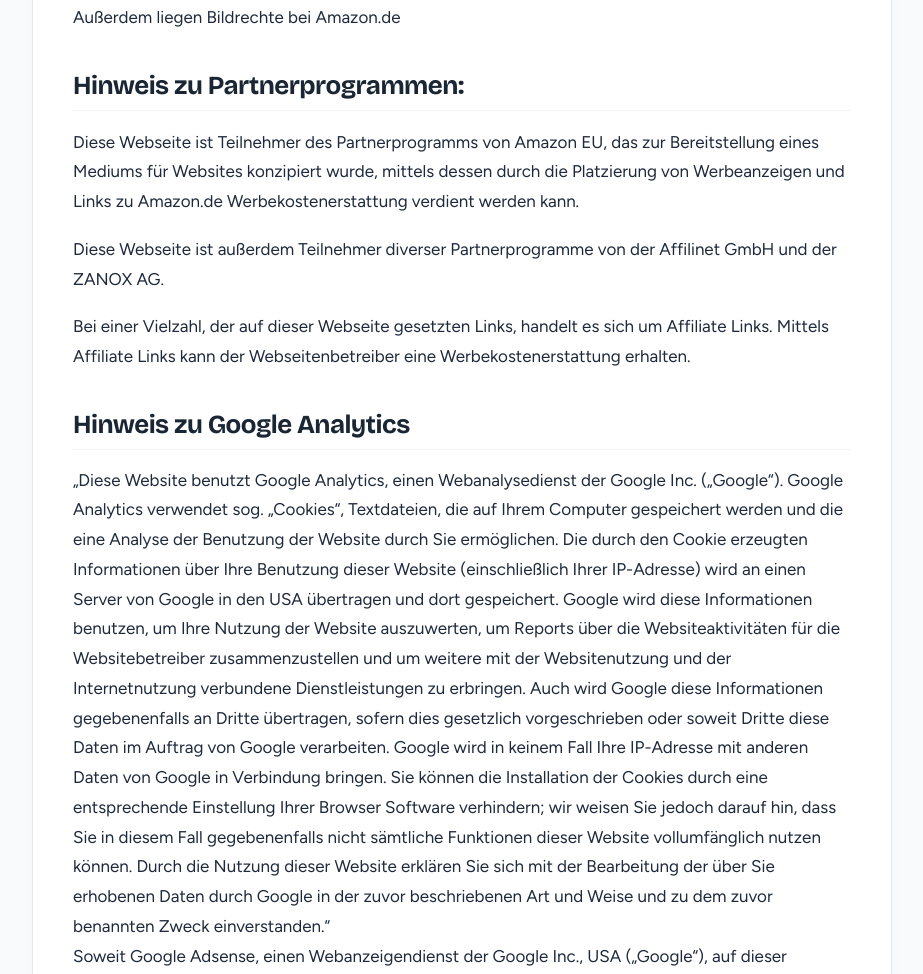
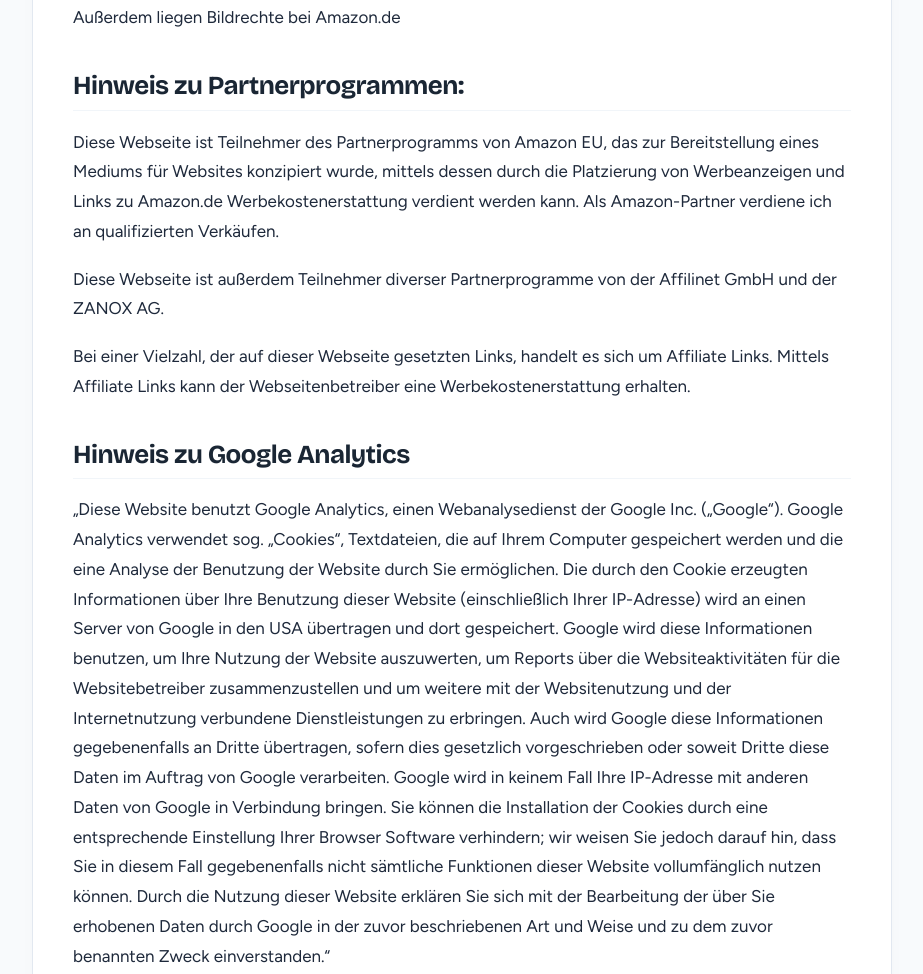
Before and after one commit to MediaSolutionsB/schlaf-experten-com, an Astro site: page /impressum in a window 1280 px wide. Shown: the part 4493-5467 px from the top of the page, without its empty margins (178-1101 px from the left). Built offline with nearby package versions, Linux system fonts and the light colour scheme; Astro itself is replaced by a stand-in of ours.

Commit message:
Update Disclaimer: Vereinheitlichung Partnerprogramm-Hinweis in Footer und Impressum

```diff
--- a/src/layouts/Base.astro
+++ b/src/layouts/Base.astro
@@ -107,6 +107,7 @@ const year = new Date().getFullYear();
           </div>
         </div>
         <div class="se-footer-bottom">
+          <p style="margin-bottom: 8px;">Als Amazon-Partner verdiene ich an qualifizierten Verkäufen. Links zu Händlern sind Partnerlinks. Kaufst du darüber ein, erhalten wir eine kleine Provision. Dein Preis ändert sich dadurch nicht.</p>
           <p>© {year} Schlaf-Experten. Alle Rechte vorbehalten.</p>
         </div>
       </div>
--- a/src/pages/impressum.astro
+++ b/src/pages/impressum.astro
@@ -105,7 +105,7 @@ Email: info[@]schlaf-experten.com</p>
 <p>© Robert Kneschke – fotolia.de –&nbsp;<span class="trunc-string">80013405&nbsp;</span></p>
 <p>Außerdem liegen Bildrechte bei Amazon.de</p>
 <h2>Hinweis zu Partnerprogrammen:</h2>
-<p>Diese Webseite&nbsp;ist Teilnehmer des Partnerprogramms von <span class="il">Amazon</span> EU, das zur Bereitstellung eines Mediums für Websites konzipiert wurde, mittels dessen durch die Platzierung von Werbeanzeigen und Links zu <span class="il">Amazon</span>.de Werbekostenerstattung verdient werden kann.</p>
+<p>Diese Webseite ist Teilnehmer des Partnerprogramms von Amazon EU, das zur Bereitstellung eines Mediums für Websites konzipiert wurde, mittels dessen durch die Platzierung von Werbeanzeigen und Links zu Amazon.de Werbekostenerstattung verdient werden kann. Als Amazon-Partner verdiene ich an qualifizierten Verkäufen.</p>
 <p>Diese Webseite ist außerdem Teilnehmer diverser Partnerprogramme von der Affilinet&nbsp;GmbH und der ZANOX AG.</p>
 <p>Bei einer Vielzahl, der auf dieser Webseite gesetzten Links, handelt es sich um Affiliate Links. Mittels Affiliate Links kann der Webseitenbetreiber eine Werbekostenerstattung erhalten.</p>
 <h2>Hinweis zu Google Analytics</h2>
```
